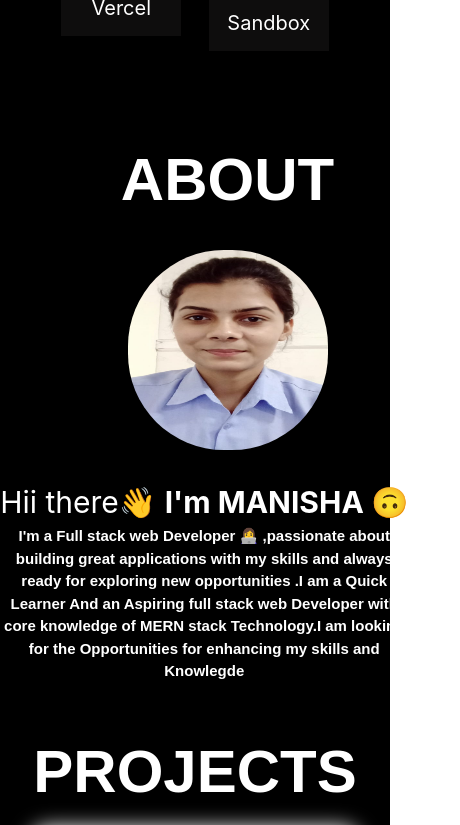
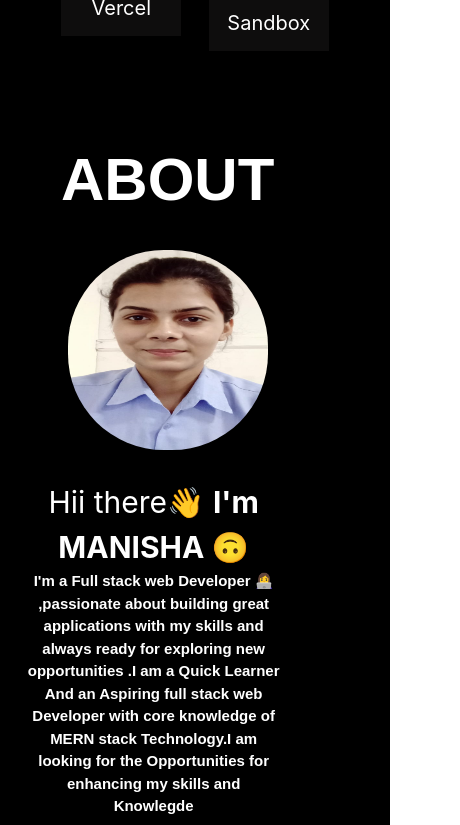
Before and after one commit to soroutmanisha2606/myportfolio, a React (Create React App) app: page / in a window 390 px wide. Shown: the part 2220-3045 px from the top of the page, 460 px wide, since content can reach past the window. Built offline with nearby package versions, Linux system fonts and the light colour scheme.

Commit message:
adding final

```diff
--- a/src/Allstyles/About.css
+++ b/src/Allstyles/About.css
@@ -6,17 +6,20 @@
     font-size: 30px;
     margin-top: 4%;
     z-index: 1;
-
+    width: 90%;
     align-content: center;
     margin-left: 90px;
 
 }
 #about{
     margin: auto;
-    margin-left: -5px;
-    margin-right: -70px;
+    margin-left: 80px;
+    /* margin-right: -70px; */
     /* //margin-left: 1000px;
-    border: 2px solid white; */
+    border: 2px solid white; */;
+    width: 90%;
+    /* border: 2px solid red */
+
 }
 .span{
     font-size: 60px;
@@ -29,7 +32,6 @@
 }
 .my_img{
     width: 270px;
-
 
     height: 350px;
     border-radius: 10px;
@@ -54,6 +56,10 @@
     #about{
         display: flex;
         flex-direction: column;
+        width: 90%;
+       align-items: center;
+       margin-left: 10%;
+       margin-right: -10%;
     }
     .spantag{
         font-size: 20px;
@@ -102,6 +108,11 @@
         width: 90%;
         border:"2px solid white"
     }
+    #about{
+        display: flex;
+        flex-direction: column;
+        width: 90%;
+    }
 
  }
  @media only screen and (min-width: 375px) and (max-width: 667px)  {
@@ -122,6 +133,12 @@
 .transistion{
     font-size: 29px;
 }
+#about{
+    display: flex;
+    flex-direction: column;
+    width: 80%;
+    margin-left: 3%;
+}
 
  }
  @media only screen and (max-width: 760px) and (min-width: 360px)  {
--- a/src/Allstyles/home.css
+++ b/src/Allstyles/home.css
@@ -160,7 +160,7 @@ font-size: 20px;
 
   .papa_box{
     display: grid;
-  grid-template-columns: repeat(1,1fr);
+  grid-template-columns: repeat(2,1fr);
   gap:5px;
   /* color: white; */
   font-size: 20px;
@@ -182,7 +182,7 @@ font-size: 20px;
   border: none;
   align-items: center;
   margin: auto;
-  padding: 13px;
+
   transition: all .3s ease-in-out;
 
 }
--- a/src/Allstyles/navbar.css
+++ b/src/Allstyles/navbar.css
@@ -48,7 +48,7 @@ justify-content: space-evenly;
           position: fixed;
           align-items: center;
           /* border:2px solid red; */
-          width: 100%;
+          /* width: 100%; */
           /* background-color: aqua  ; */
           justify-content: space-between;
          }
--- a/src/App.css
+++ b/src/App.css
@@ -1,6 +1,7 @@
 .App {
   text-align: center;
   margin: 0px;
+  /* border: 4px solid black; */
 }
 
 .App-logo {
--- a/src/Routes/Allroutes.jsx
+++ b/src/Routes/Allroutes.jsx
@@ -11,19 +11,13 @@ import Skills from '../Components/skills'
 const Allroutes = () => {
   return (
    <>
-   {/* <Routes>
-<Route path="/" element={<Home/>}></Route>
-<Route path='/about' element={<About/>}></Route>
-<Route path='/contact' element={<Contact/>}></Route>
-<Route path='/project' element={<Projects/>}></Route>
 
-   </Routes> */}
    <Navbar/>
    <br/>
    <br/>
    <br/>
-   <Home/>
- {/* <HomeNew/> */}
+   <Home style={{border:"3px solid  red"}}/>
+
    <br/>
    <br/>
    <Skills/>
```
